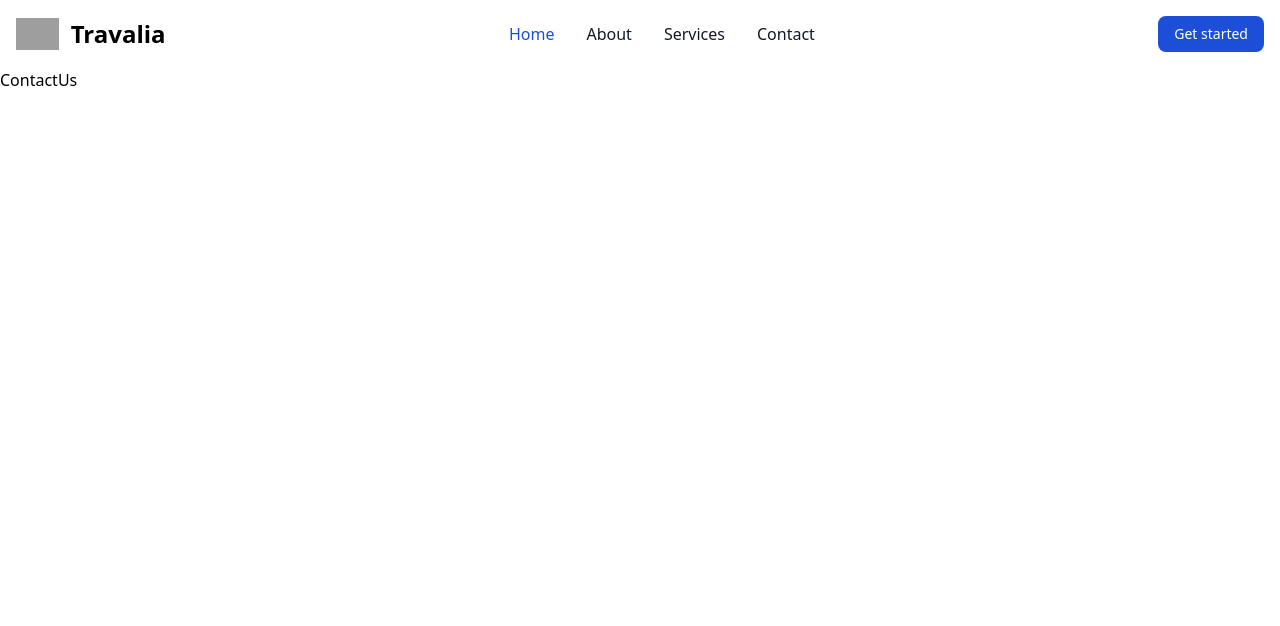
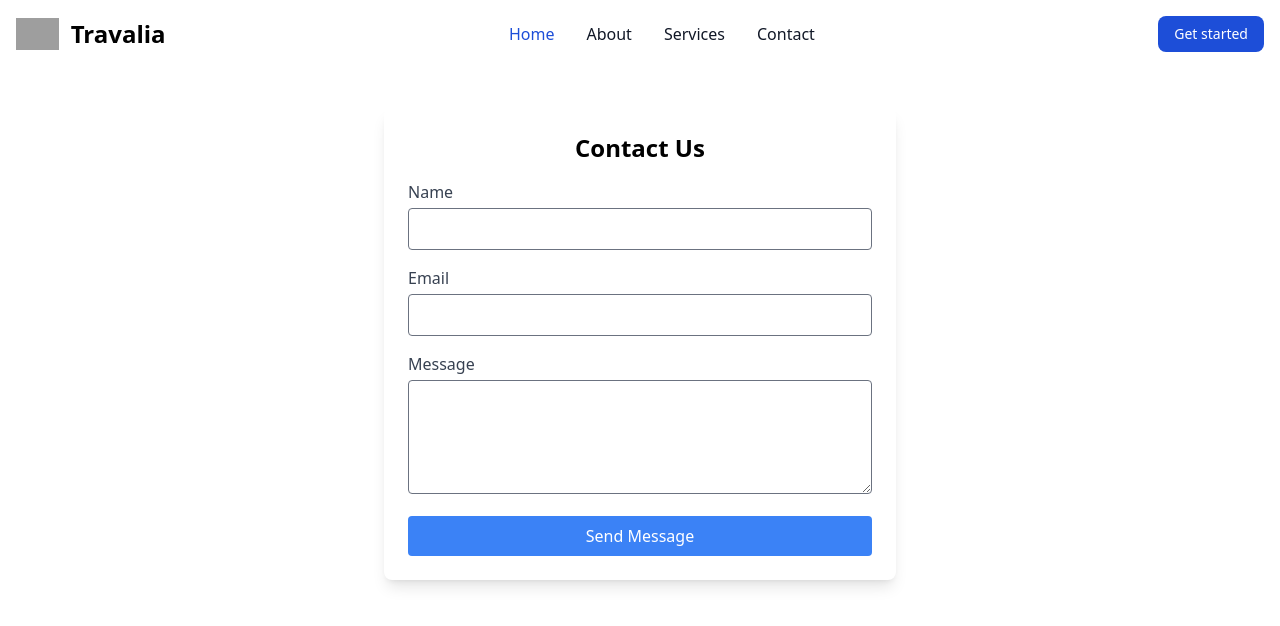
Before and after one commit to Gayasri72/Travalia, a React (Vite) app in the folder frontend/: page /contact in a window 1280 px wide. Shown: the top 626 px of the page. Built offline with nearby package versions, Linux system fonts and the light colour scheme; grey boxes are pictures that could not be loaded.

Commit message:
testing contact us page

```diff
--- a/frontend/pages/ContactUs.jsx
+++ b/frontend/pages/ContactUs.jsx
@@ -1,7 +1,68 @@
-import React from 'react'
+import React from 'react';
+import { useState } from 'react';
 
 export default function ContactUs() {
+  const [formData, setFormData] = useState({
+    name: '',
+    email: '',
+    message: '',
+  });
+
+  const handleChange = (e) => {
+    setFormData({ ...formData, [e.target.name]: e.target.value });
+  };
+
+  const handleSubmit = (e) => {
+    e.preventDefault();
+    console.log('Form submitted:', formData);
+    alert('Thank you for contacting us!');
+    setFormData({ name: '', email: '', message: '' });
+  };
+
   return (
-    <div>ContactUs</div>
-  )
+    <div className="max-w-lg mx-auto p-6 bg-white shadow-lg rounded-lg mt-10">
+      <h2 className="text-2xl font-bold mb-4 text-center">Contact Us</h2>
+      <form onSubmit={handleSubmit}>
+        <div className="mb-4">
+          <label className="block text-gray-700">Name</label>
+          <input
+            type="text"
+            name="name"
+            value={formData.name}
+            onChange={handleChange}
+            className="w-full p-2 border rounded mt-1"
+            required
+          />
+        </div>
+        <div className="mb-4">
+          <label className="block text-gray-700">Email</label>
+          <input
+            type="email"
+            name="email"
+            value={formData.email}
+            onChange={handleChange}
+            className="w-full p-2 border rounded mt-1"
+            required
+          />
+        </div>
+        <div className="mb-4">
+          <label className="block text-gray-700">Message</label>
+          <textarea
+            name="message"
+            value={formData.message}
+            onChange={handleChange}
+            className="w-full p-2 border rounded mt-1"
+            rows="4"
+            required
+          ></textarea>
+        </div>
+        <button
+          type="submit"
+          className="w-full bg-blue-500 text-white p-2 rounded hover:bg-blue-600"
+        >
+          Send Message
+        </button>
+      </form>
+    </div>
+  );
 }
```
